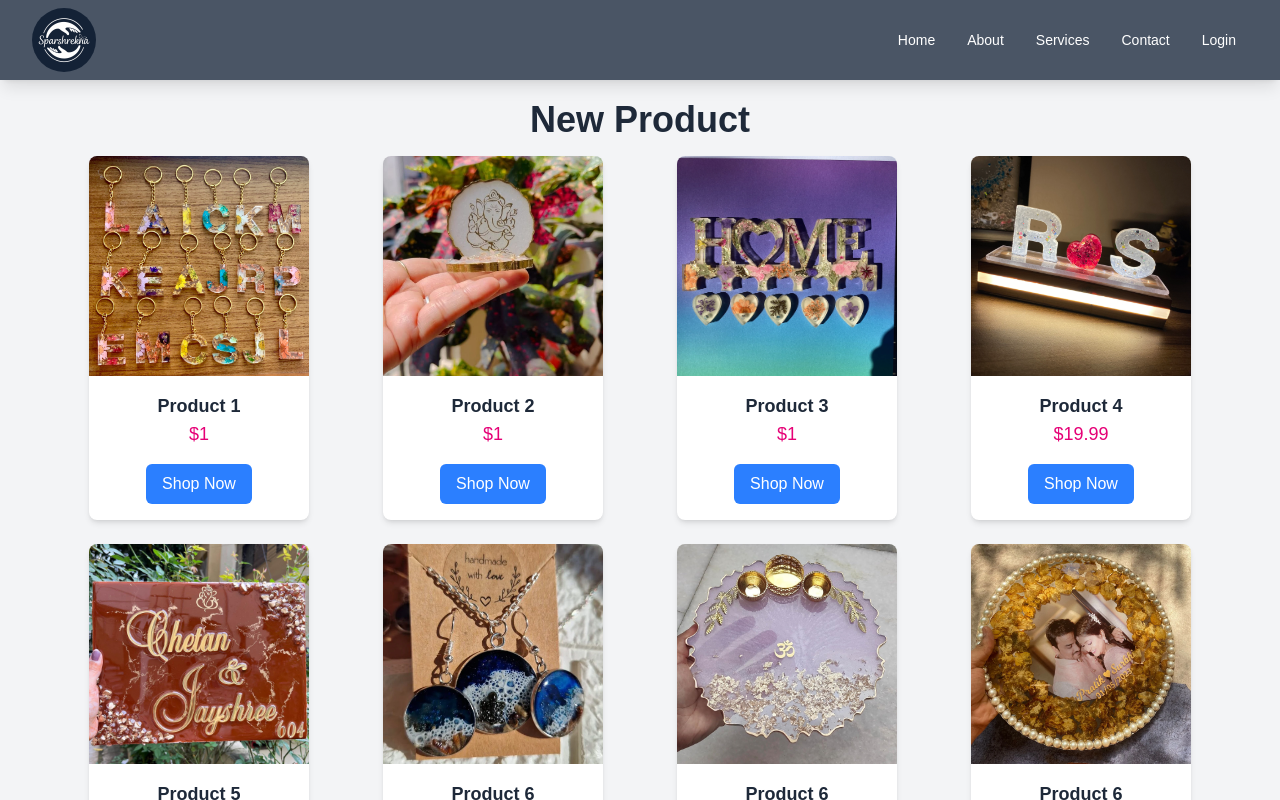
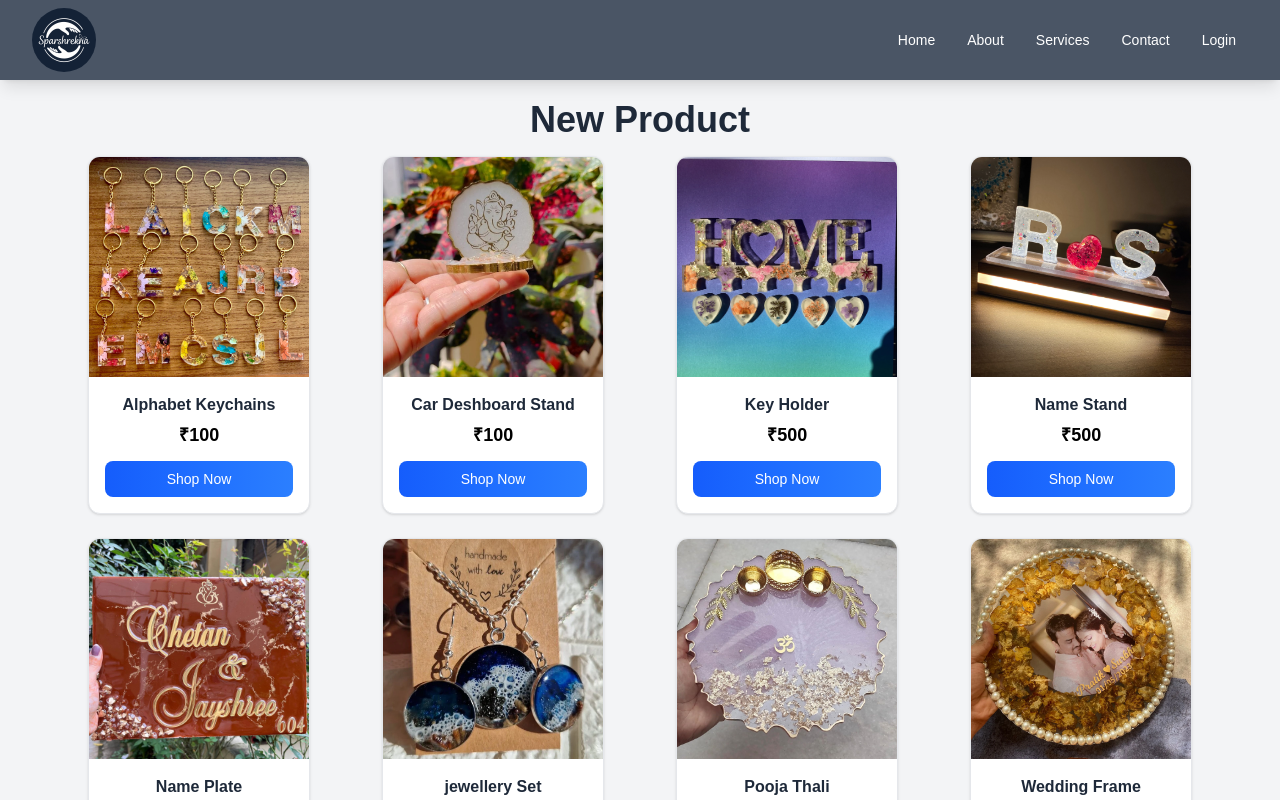
Before and after one commit to Aashish2221/MyNewProject, a Next.js app: page / in a window 1280 px wide. Shown: the top 800 px of the page. Built offline with nearby package versions, Linux system fonts and the light colour scheme.

Commit message:
card UI change home page

```diff
--- a/componets/ProductCart/page.tsx
+++ b/componets/ProductCart/page.tsx
@@ -1,9 +1,29 @@
-import Link from 'next/link';
-import Image from 'next/image';
+"use client";
 
-export default function ProductCard({ product }: { product: { id: number; name: string; price: number; image: string } }) {
+import Link from "next/link";
+import Image from "next/image";
+import { motion } from "framer-motion";
+
+type Product = { id: number; name: string; price: number; image: string };
+
+export default function ProductCard({ product }: { product: Product }) {
   return (
-    <div className="bg-white rounded-lg shadow-md overflow-hidden transition-transform hover:-translate-y-1 mx-auto">
+    <motion.div
+  initial={{ opacity: 0, y: 20 }}
+  animate={{ opacity: 1, y: 0 }}
+  transition={{ duration: 0.35, ease: "easeOut" }}
+  whileHover={{ scale: 1.03 }}
+  whileTap={{ scale: 0.985 }}
+  className="group bg-white hover:bg-gradient-to-r hover:from-blue-50 hover:to-blue-100 border border-gray-200 hover:border-blue-400 rounded-xl overflow-hidden shadow-sm hover:shadow-lg transition-all duration-300 mx-auto"
+>
+
+      {/* Image clickable with pointer */}
+      <Link href={`/products/${product.id}`} passHref>
+        <motion.div
+          className="overflow-hidden cursor-pointer"
+          whileHover={{ scale: 1.08 }}
+          transition={{ duration: 0.5, ease: "easeOut" }}
+        >
           <Image
             src={product.image}
             alt={product.name}
@@ -11,15 +31,30 @@ export default function ProductCard({ product }: { product: { id: number; name:
             height={220}
             className="w-[220px] h-[220px] object-cover"
           />
-      <div className="p-4">
-        <h3 className="text-lg font-semibold text-gray-800">{product.name}</h3>
-        <p className="text-pink-600 text-lg">${product.price}</p>
-        <Link href={`/products/${product.id}`}>
-          <button className="mt-4 bg-blue-500 text-white px-4 py-2 rounded-md hover:bg-blue-600 transition">
+        </motion.div>
+      </Link>
+
+      {/* Content */}
+      <div className="p-4 text-center">
+        <motion.h3
+          className="text-gray-800 font-semibold text-base mb-1 group-hover:text-blue-600 transition-colors"
+          whileHover={{ scale: 1.02 }}
+        >
+          {product.name}
+        </motion.h3>
+
+        <p className="text-black font-bold text-lg">₹{product.price}</p>
+
+        <Link href={`/products/${product.id}`} passHref>
+          <motion.button
+            whileHover={{ scale: 1.03 }}
+            whileTap={{ scale: 0.97 }}
+            className="mt-3 w-full bg-gradient-to-r from-blue-600 to-blue-500 text-white text-sm font-medium px-4 py-2 rounded-lg"
+          >
             Shop Now
-          </button>
+          </motion.button>
         </Link>
       </div>
-    </div>
+    </motion.div>
   );
 }
--- a/data/index.tsx
+++ b/data/index.tsx
@@ -8,12 +8,12 @@ export interface Product {
 
 // Sample product detail list
 export const products: Product[] = [
-  { id: 1, name: 'Product 1', price: 1, image: '/products/alphabet_keychains.webp', description: 'Description for Product 1' },
-  { id: 2, name: 'Product 2', price: 1, image: '/products/ganesha_resin.webp', description: 'Description for Product 2' },
-  { id: 3, name: 'Product 3', price: 1, image: '/products/key_holder.webp', description: 'Description for Product 3' },
-  { id: 4, name: 'Product 4', price: 19.99, image: '/products/name stand.webp', description: 'Description for Product 3' },
-  { id: 5, name: 'Product 5', price: 19.99, image: '/products/name_plate.webp', description: 'Description for Product 3' },
-  { id: 7, name: 'Product 6', price: 19.99, image: '/products/pandent.webp', description: 'Description for Product 3' },
-  { id: 8, name: 'Product 6', price: 19.99, image: '/products/pooja_thali.webp', description: 'Description for Product 3' },
-  { id: 9, name: 'Product 6', price: 19.99, image: '/products/wedding_flower_preserve.webp', description: 'Description for Product 3' },
+  { id: 1, name: 'Alphabet Keychains', price: 100, image: '/products/alphabet_keychains.webp', description: 'Description for Product 1' },
+  { id: 2, name: 'Car Deshboard Stand', price: 100, image: '/products/ganesha_resin.webp', description: 'Description for Product 2' },
+  { id: 3, name: 'Key Holder', price: 500, image: '/products/key_holder.webp', description: 'Description for Product 3' },
+  { id: 4, name: 'Name Stand', price: 500, image: '/products/name stand.webp', description: 'Description for Product 3' },
+  { id: 5, name: 'Name Plate', price: 1000, image: '/products/name_plate.webp', description: 'Description for Product 3' },
+  { id: 7, name: 'jewellery Set', price: 500, image: '/products/pandent.webp', description: 'Description for Product 3' },
+  { id: 8, name: 'Pooja Thali', price: 500, image: '/products/pooja_thali.webp', description: 'Description for Product 3' },
+  { id: 9, name: 'Wedding Frame', price: 1500, image: '/products/wedding_flower_preserve.webp', description: 'Description for Product 3' },
 ];
```
Lines whose indentation alone changed are shown as unchanged.
